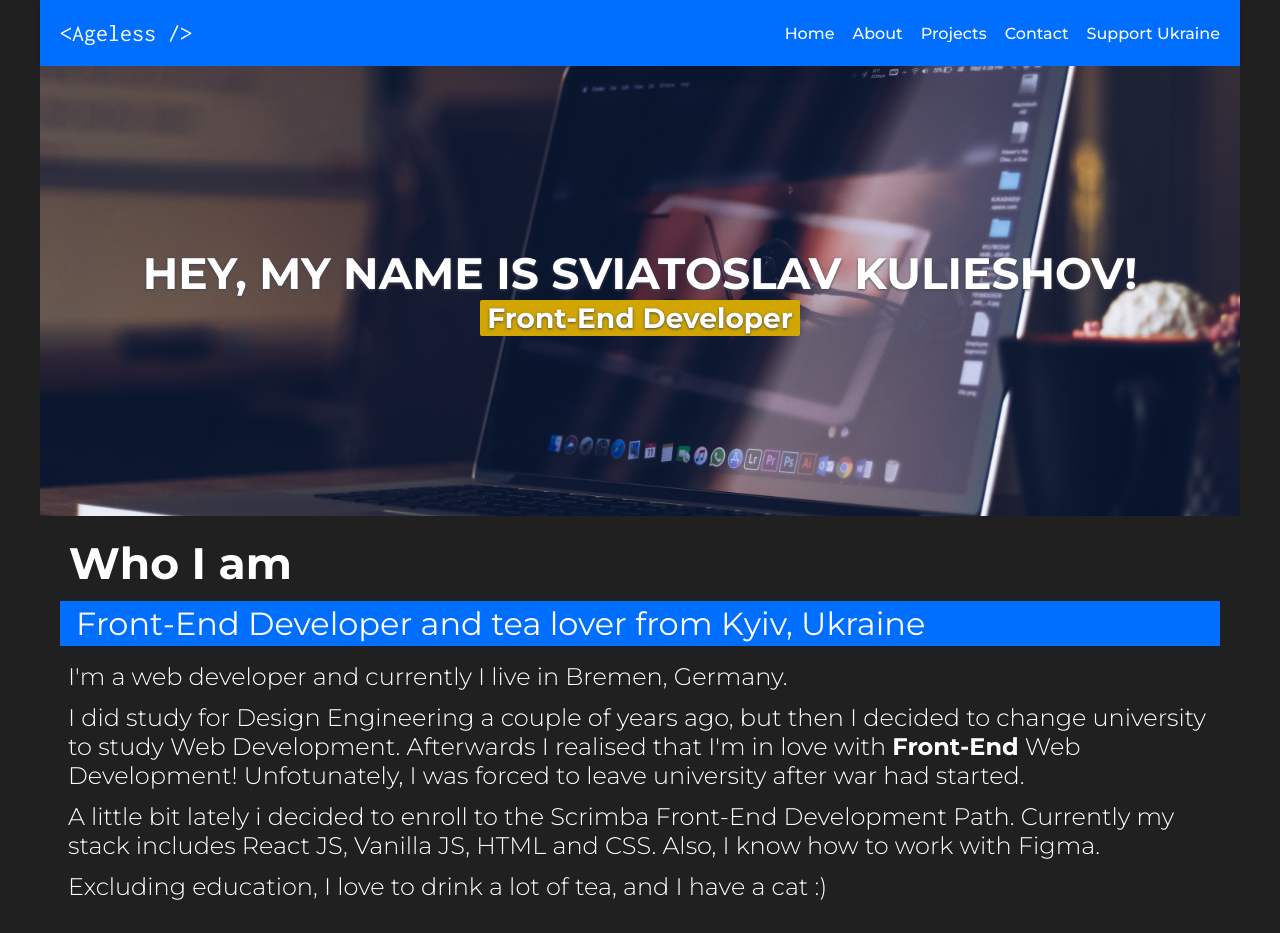
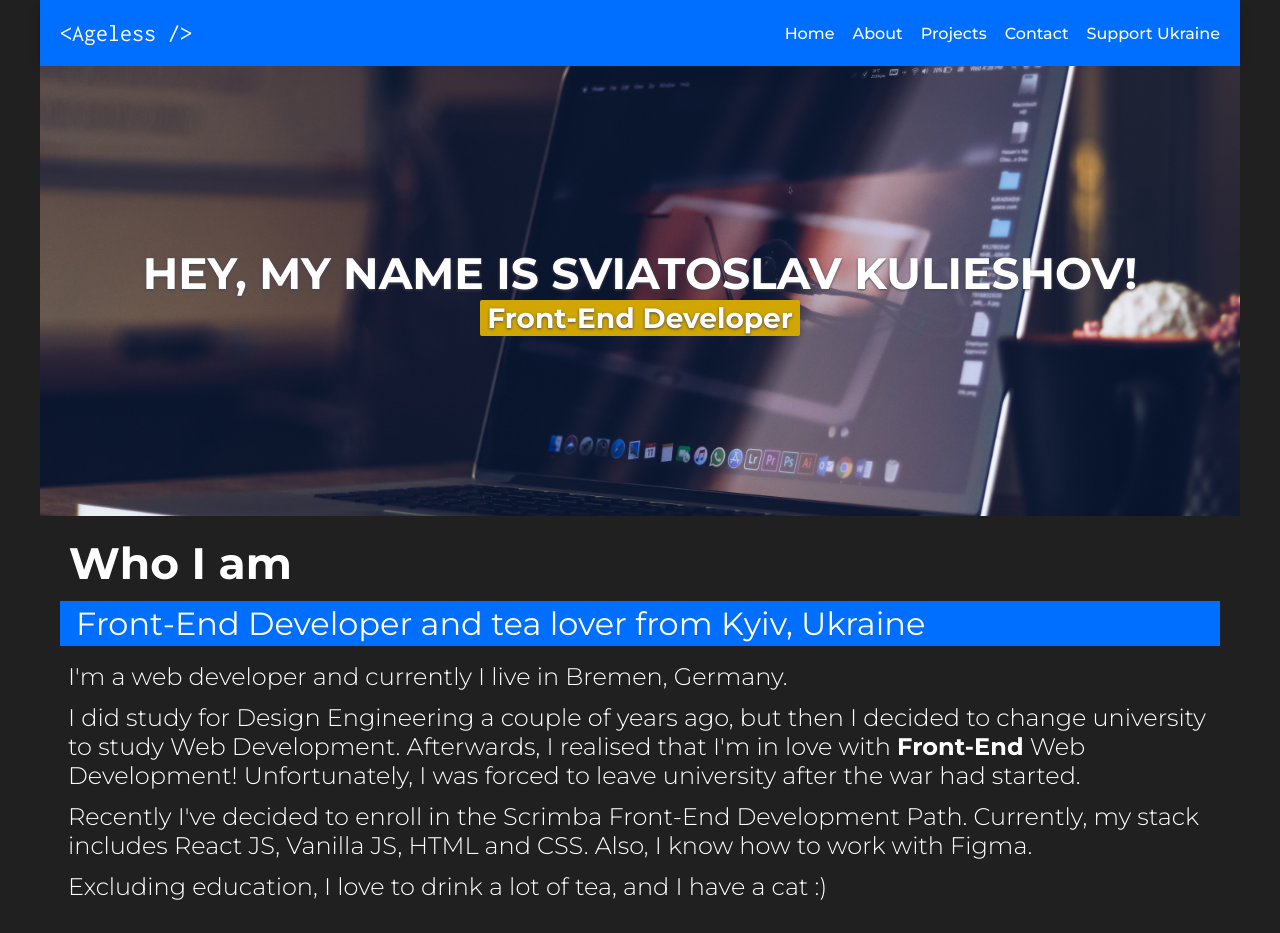
Before and after one commit to agelesskid/portfolio-v2, a React (Vite) app: page / in a window 1280 px wide. Built offline with nearby package versions, Linux system fonts and the light colour scheme.

Commit message:
tweaked text in about component

```diff
--- a/src/Components/About.jsx
+++ b/src/Components/About.jsx
@@ -10,12 +10,12 @@ export default function About() {
                 </p>
                 <p>
                     I did study for Design Engineering a couple of years ago, but then I decided to change university to study Web Development.
-                    Afterwards I realised that I'm in love with <b>Front-End</b> Web Development!
-                    Unfotunately, I was forced to leave university after war had started.
+                    Afterwards, I realised that I'm in love with <b>Front-End</b> Web Development!
+                    Unfortunately, I was forced to leave university after the war had started.
                 </p>
                 <p>
-                    A little bit lately i decided to enroll to the Scrimba Front-End Development Path.
-                    Currently my stack includes React JS, Vanilla JS, HTML and CSS.
+                    Recently I've decided to enroll in the Scrimba Front-End Development Path.
+                    Currently, my stack includes React JS, Vanilla JS, HTML and CSS.
                     Also, I know how to work with Figma.
                 </p>
                 <p>
```
